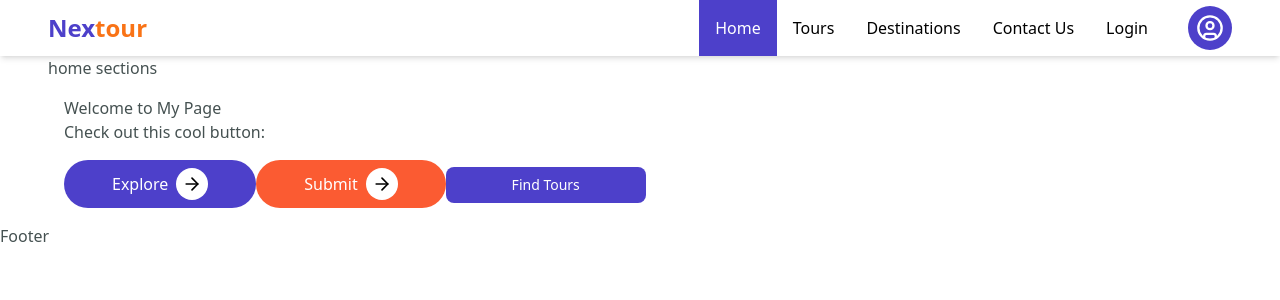
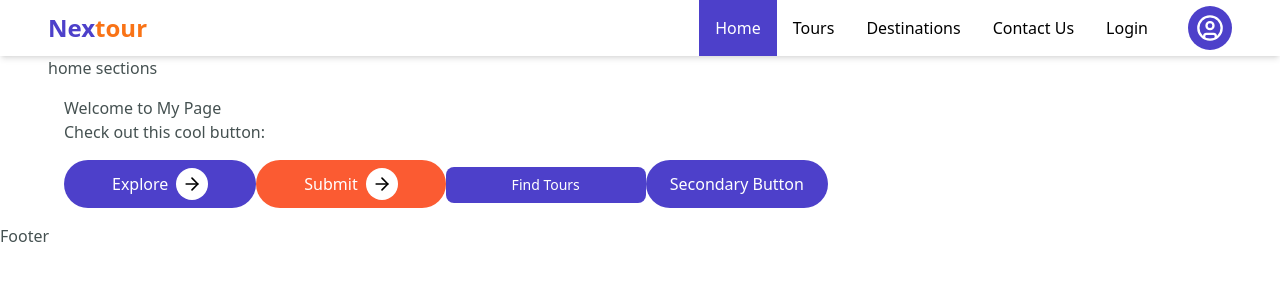
Before and after one commit to Mehedimid/next-tour, a Next.js app: page / in a window 1280 px wide. Shown: the top 300 px of the page. Built offline with nearby package versions, Linux system fonts and the light colour scheme.

Commit message:
added secondary button

```diff
--- a/src/app/(commonLayout)/page.tsx
+++ b/src/app/(commonLayout)/page.tsx
@@ -1,4 +1,5 @@
 import PrimaryButton from "@/components/shared/buttons/PrimaryButton";
+import SecondaryButton from "@/components/shared/buttons/SecondaryButton";
 import { Button } from "@/components/ui/button";
 import { headers } from "next/headers";
 const Home = async () => {
@@ -26,6 +27,8 @@ const Home = async () => {
           toColor="bg-black"
         />
         <Button className="w-[200px] cursor-pointer font-base">Find Tours</Button>
+
+        <SecondaryButton label="Secondary Button" />
       </div>
     </section>
   );
--- a/src/components/shared/buttons/SecondaryButton.tsx
+++ b/src/components/shared/buttons/SecondaryButton.tsx
@@ -0,0 +1,41 @@
+import clsx from "clsx";
+import React from "react";
+
+interface SecondaryButtonProps extends React.ButtonHTMLAttributes<HTMLButtonElement> {
+  label: string;
+  bgColor?: string;
+  hoverColor?: string;
+  textColor?: string;
+  hoverTextColor?:string;
+  padding?: string;
+}
+
+const SecondaryButton = ({
+  label,
+  className = "",
+  bgColor,
+  hoverColor ,
+  textColor,
+  hoverTextColor,
+  padding ,
+  ...props
+}: SecondaryButtonProps) => {
+  return (
+    <button
+      className={clsx(
+        "rounded-full transition-colors duration-300 ease-in-out cursor-pointer font-medium ",
+        bgColor || "bg-primary",
+        hoverColor || "hover:bg-black",
+        textColor || "text-white",
+        hoverTextColor || "hover:text-white",
+        padding || "py-1 md:py-3 px-3 md:px-6",
+        className
+      )}
+      {...props}
+    >
+      {label}
+    </button>
+  );
+};
+
+export default SecondaryButton;
```
